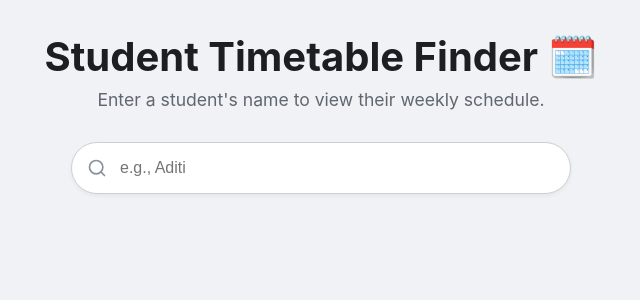
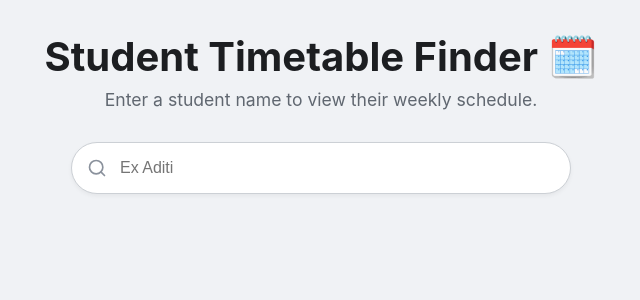
Before and after one commit to Ajitesh-07/Timetable-Viewer, a Next.js app: page / in a window 1280 px wide. Shown: the top 300 px of the page, without its empty margins (319-959 px from the left). Built offline with nearby package versions, Linux system fonts and the light colour scheme.

Commit message:
Fixed vercel errors 1

```diff
--- a/src/app/page.tsx
+++ b/src/app/page.tsx
@@ -143,7 +143,7 @@ const TimetablePage = () => {
           <main className={styles.mainContent}>
             <h1 className={styles.title}>Student Timetable Finder 🗓️</h1>
             <p className={styles.subtitle}>
-              Enter a student's name to view their weekly schedule.
+              Enter a student name to view their weekly schedule.
             </p>
 
             <div className={styles.searchContainer} ref={searchContainerRef}>
@@ -168,7 +168,7 @@ const TimetablePage = () => {
                   value={searchQuery}
                   onChange={(e) => setSearchQuery(e.target.value)}
                   onFocus={handleSearchFocus}
-                  placeholder="e.g., Aditi"
+                  placeholder="Ex Aditi"
                   className={styles.searchInput}
                   autoComplete="off"
                 />
```
